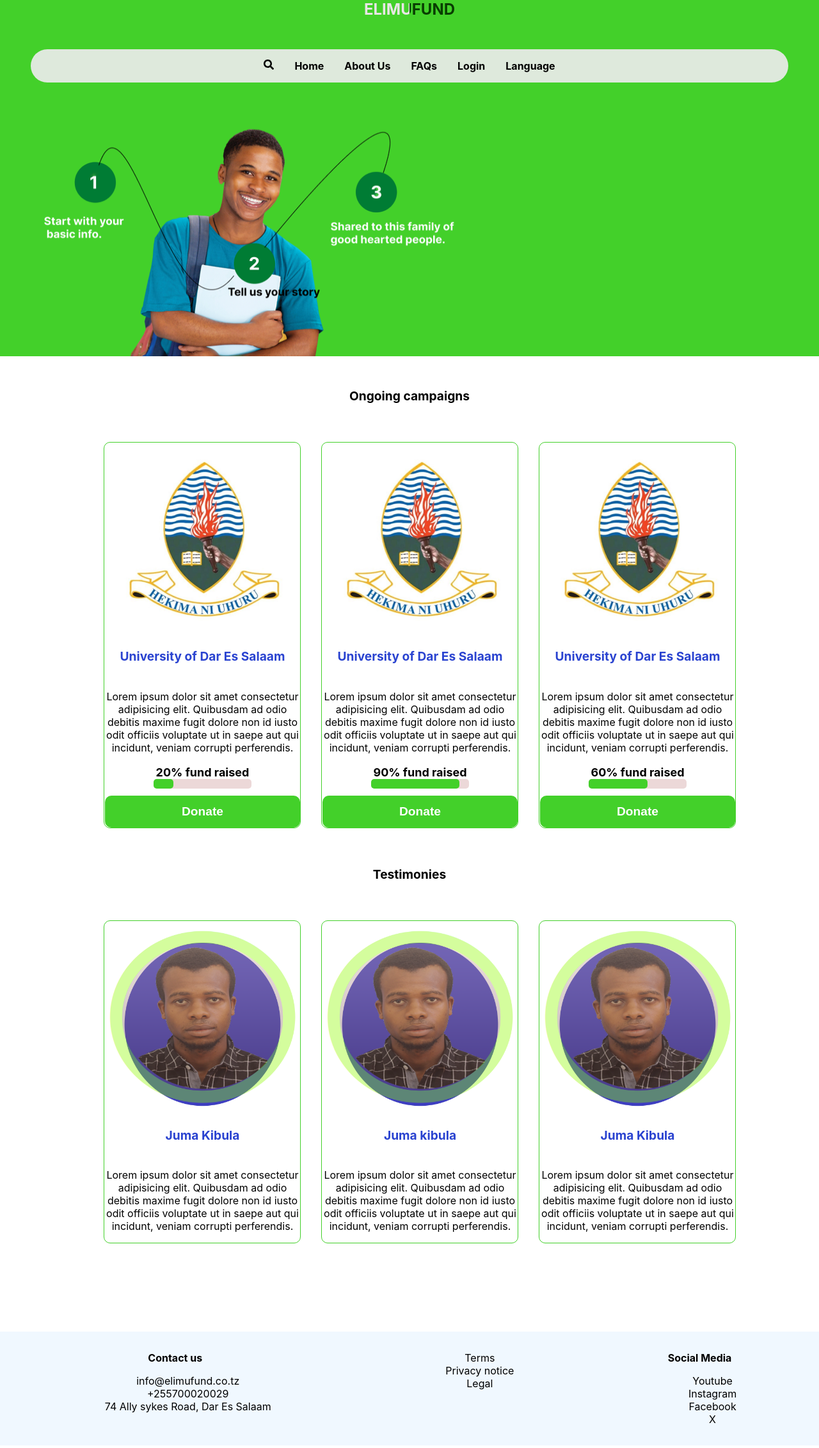
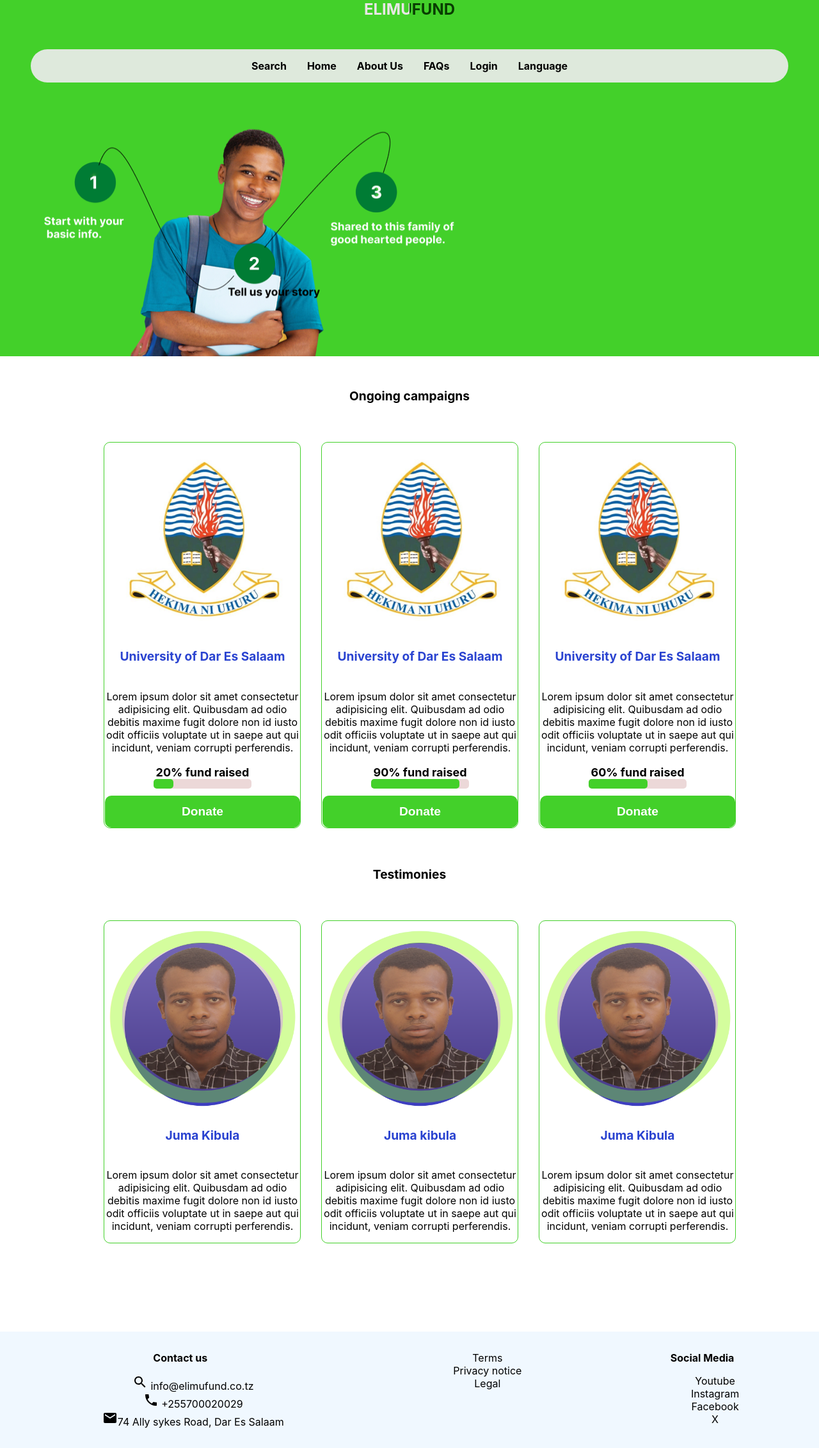
Before and after one commit to Aka-Jr/ElimuFund, a React (Create React App) app in the folder elimu-fund/: page / in a window 1280 px wide. Shown: the whole page at 64% size. Built offline with nearby package versions, Linux system fonts and the light colour scheme.

Commit message:
Anither Useful changes
I have managed to create a Footer.js and a NavBAr.js that can be easily accessed anywhere just import it.

```diff
--- a/elimu-fund/package.json
+++ b/elimu-fund/package.json
@@ -3,11 +3,15 @@
   "version": "0.1.0",
   "private": true,
   "dependencies": {
+    "@emotion/react": "^11.11.1",
+    "@emotion/styled": "^11.11.0",
+    "@mui/icons-material": "^5.14.7",
     "@testing-library/jest-dom": "^5.17.0",
     "@testing-library/react": "^13.4.0",
     "@testing-library/user-event": "^13.5.0",
     "react": "^18.2.0",
     "react-dom": "^18.2.0",
+    "react-feather": "^2.0.10",
     "react-icons": "^4.10.1",
     "react-router-dom": "^6.15.0",
     "react-scripts": "5.0.1",
--- a/elimu-fund/src/App.js
+++ b/elimu-fund/src/App.js
@@ -4,58 +4,24 @@ import Home from './pages/Home';
 import Login from './pages/Login';
 import Faqs from './pages/Faqs';
 import About from './pages/About';
-import React, { Component } from 'react';
-import { BrowserRouter as Router,Routes, Route, Link} from 'react-router-dom';
-import { FaSearch } from 'react-icons/fa';
+import { BrowserRouter as Router,Routes, Route} from 'react-router-dom';
+import NavBar from './NavBar';
 
 
-
-
-
-class App extends Component  {
-  render(){
+const App = () =>{
   return(
-    <div>
-       <Router>
-         <div>
-         <div class = "top">
-        <div className ="nav-div">
-        <div class ="logo">
-            <span class="dual-color">ELIMUFUND</span>
-        </div>
-        <nav className="navBar">
-      <ul className="nav-element">
-        <li className="nav-link" >   <FaSearch /></li>
-        <li><Link className="nav-link" to="/">Home</Link></li>
-        <li><Link className="nav-link" to="/about">About Us</Link></li>
-        <li><Link className="nav-link" to="/faqs">FAQs</Link></li>
-        <li><Link className="nav-link" to="/login">Login</Link></li>
-        <li className="language">Language</li>
-      </ul>
-    </nav>
-
-        </div>
-        <div class = "nav-student">
-            <img class="card-img" src="./student.png" alt="" />
-            </div>
-     </div>
-            <Routes>
+      <Router>
+      <NavBar/>
+          <Routes>
               <Route exact path='/' element={<Home/>}></Route>
               <Route exact path='/about' element={<About/>}></Route>
               <Route exact path='/faqs' element={<Faqs/>}></Route>
               <Route exact path='/login' element={<Login/>}></Route>
             </Routes>
-            </div>
-        </Router>
-
-      </div>
+         </Router>
 
   )
 }
-
-
-
   // <Home />
 
-}
 export default App;
--- a/elimu-fund/src/Footer.js
+++ b/elimu-fund/src/Footer.js
@@ -1,4 +1,7 @@
 import React from 'react';
+import SearchIcon from '@mui/icons-material/Search';
+import MailIcon from '@mui/icons-material/Mail';
+import PhoneIcon from '@mui/icons-material/Phone';
 
 const Footer = () =>{
     return(
@@ -6,9 +9,9 @@ const Footer = () =>{
       <div class="footer-component" id="contacts">
         <p><b>Contact us</b></p>
         <ul >
-          <li>info@elimufund.co.tz</li>
-          <li>+255700020029</li>
-          <li>74 Ally sykes Road, Dar Es Salaam</li>
+          <li> <SearchIcon /> info@elimufund.co.tz</li>
+          <li> <PhoneIcon /> +255700020029</li>
+          <li> <MailIcon/>74 Ally sykes Road, Dar Es Salaam</li>
         </ul>
       </div>
       <div class="footer-component" id="terms">
--- a/elimu-fund/src/NavBar.js
+++ b/elimu-fund/src/NavBar.js
@@ -1,5 +1,5 @@
 import React from 'react';
-import { BrowserRouter as Router,Routes, Route, Link} from 'react-router-dom';
+import {Link} from 'react-router-dom';
 
 const NavBar = () => {
     return (
@@ -10,11 +10,11 @@ const NavBar = () => {
         </div>
             <nav className =" navBar">
                 <ul className = "nav-element">
-                    <li><a className=" nav-link" href="./">Search</a></li>
-                    <li><a className=" nav-link" href="../home.js">Home</a></li>
-                    <li><a className=" nav-link" href="../About">About Us</a></li>
-                    <li><a className=" nav-link" href="../Fqas">FAQs</a></li>
-                    <li><a className=" nav-link" href="../Login">Login</a></li>
+                    <li className=" nav-link">Search</li>
+                    <li><Link className=" nav-link" to="/">Home</Link></li>
+                    <li><Link className=" nav-link" to="/about">About Us</Link></li>
+                    <li><Link className=" nav-link" to="/faqs">FAQs</Link></li>
+                    <li><Link className=" nav-link" to="/login">Login</Link></li>
                     <li class ="language">Language</li>
                 </ul>
             </nav>
--- a/elimu-fund/src/pages/Login.js
+++ b/elimu-fund/src/pages/Login.js
@@ -1,8 +1,8 @@
-import { FaSearch, FaHome, FaUser } from 'react-icons/fa';
+import {  FaHome, FaUser, FaYoutube } from 'react-icons/fa';
 const Login = () => {
     return(
         <div>
-        <FaSearch />
+        <FaYoutube />
         <FaHome />
         <FaUser />
       </div>
--- a/elimu-fund/src/styles.css
+++ b/elimu-fund/src/styles.css
@@ -70,6 +70,9 @@ body {
 .nav-element li:hover{
 background-color: white;
 color: black;
+/* padding: 6px;
+transition: padding 0.3s, font-size 0.3s; */
+
 }
 
 .nav-student{
```
Also changed, not shown: 1 other file (tests, documents, lock files or other folders).
